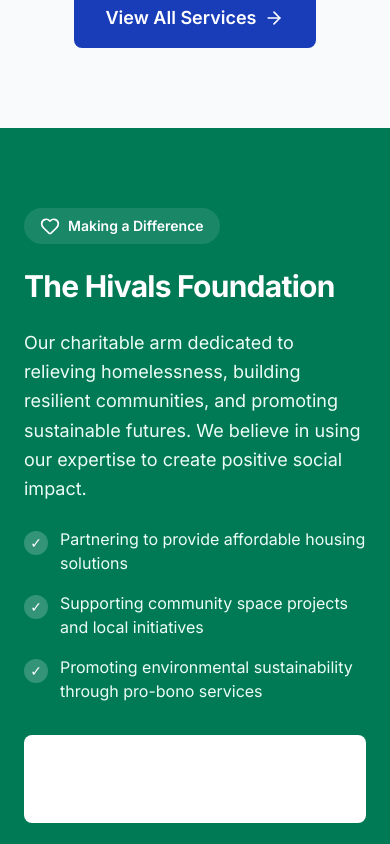
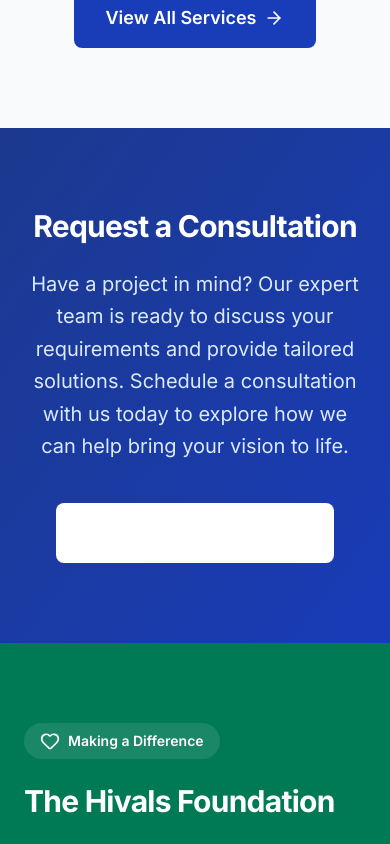
Before and after one commit to kevinmisigaro/hivals, a Next.js app: page / in a window 390 px wide. Shown: the part 3380-4224 px from the top of the page. Built offline with nearby package versions, Linux system fonts and the light colour scheme.

Commit message:
business address and consultation request

```diff
--- a/app/page.tsx
+++ b/app/page.tsx
@@ -130,6 +130,30 @@ export default function Home() {
           <div className="mt-12 text-center">
             <Button href="/services" variant="primary" size="lg">
               View All Services
+              <ArrowRight className="ml-2 h-5 w-5" aria-hidden="true" />
+            </Button>
+          </div>
+        </div>
+      </section>
+
+      <section className="py-20 bg-gradient-to-br from-blue-900 to-blue-800 text-white">
+        <div className="mx-auto max-w-7xl px-6 lg:px-8">
+          <div className="mx-auto max-w-3xl text-center">
+            <h2 className="text-3xl font-bold tracking-tight sm:text-4xl mb-6">
+              Request a Consultation
+            </h2>
+            <p className="text-xl text-blue-100 mb-10 leading-relaxed">
+              Have a project in mind? Our expert team is ready to discuss your requirements and
+              provide tailored solutions. Schedule a consultation with us today to explore how we
+              can help bring your vision to life.
+            </p>
+            <Button
+              href="/contact"
+              variant="secondary"
+              size="lg"
+              className="bg-white text-blue-800 hover:bg-gray-100"
+            >
+              Request Consultation
               <ArrowRight className="ml-2 h-5 w-5" aria-hidden="true" />
             </Button>
           </div>
--- a/components/Footer.tsx
+++ b/components/Footer.tsx
@@ -118,7 +118,12 @@ export default function Footer() {
                 </li>
                 <li className="flex items-start gap-3">
                   <MapPin className="h-5 w-5 text-gray-400 flex-shrink-0 mt-0.5" aria-hidden="true" />
-                  <span className="text-sm leading-6 text-gray-300">United Kingdom</span>
+                  <address className="text-sm leading-6 text-gray-300 not-italic">
+                    167-189 Great Portland Street<br />
+                    5th Floor<br />
+                    England<br />
+                    W1W 5PF
+                  </address>
                 </li>
               </ul>
             </div>
```
